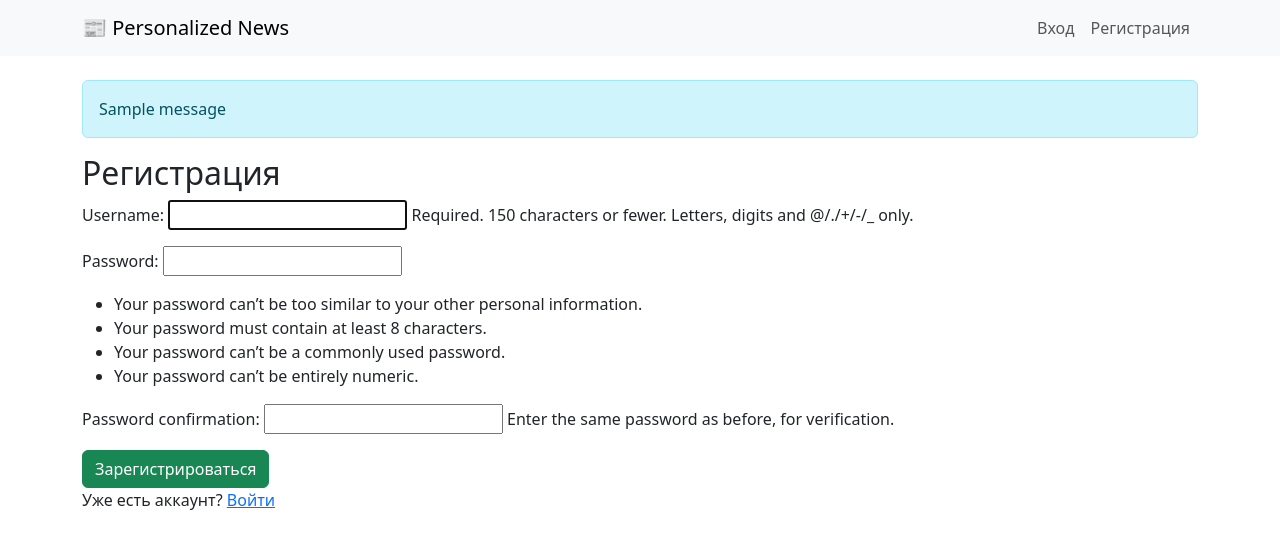
After one commit to Ruslan4ikA/personalized-news, a Django app: page /register/ in a window 1280 px wide. The commit adds this page. Shown: the top 549 px of the page. Run offline with Django 5.2, Linux system fonts and the light colour scheme; tables that the repository leaves empty hold one stand-in row (values such as "Sample post"); one stand-in notice (Sample message) is shown.

Commit message:
форма регстрации и авторизации

```diff
--- a/core/settings.py
+++ b/core/settings.py
@@ -29,6 +29,12 @@ DEBUG = True
 
 ALLOWED_HOSTS = []
 
+# Аутентификация
+LOGIN_REDIRECT_URL = '/'
+LOGOUT_REDIRECT_URL = '/'
+
+# Чтобы сообщения (например, об успешной регистрации) работали
+MESSAGE_STORAGE = 'django.contrib.messages.storage.session.SessionStorage'
 
 # Application definition
 
--- a/news/templates/base.html
+++ b/news/templates/base.html
@@ -1,5 +1,5 @@
 <!DOCTYPE html>
-<html lang="en">
+<html lang="ru">
 <head>
     <meta charset="UTF-8">
     <meta name="viewport" content="width=device-width, initial-scale=1.0">
@@ -10,9 +10,27 @@
     <nav class="navbar navbar-expand-lg navbar-light bg-light">
         <div class="container">
             <a class="navbar-brand" href="{% url 'news:list' %}">📰 Personalized News</a>
+            <div class="navbar-nav ms-auto">
+                {% if user.is_authenticated %}
+                    <span class="navbar-text me-3">Привет, <strong>{{ user.username }}</strong>!</span>
+                    <!-- Вместо <a> используем форму -->
+                    <form method="post" action="{% url 'news:logout' %}" class="d-inline">
+                        {% csrf_token %}
+                        <button type="submit" class="btn btn-link nav-link">Выход</button>
+                    </form>
+                {% else %}
+                    <a class="nav-link" href="{% url 'news:login' %}">Вход</a>
+                    <a class="nav-link" href="{% url 'news:register' %}">Регистрация</a>
+                {% endif %}
+            </div>
         </div>
     </nav>
     <div class="container mt-4">
+        {% if messages %}
+            {% for message in messages %}
+                <div class="alert alert-info">{{ message }}</div>
+            {% endfor %}
+        {% endif %}
         {% block content %}{% endblock %}
     </div>
 </body>
--- a/news/templates/news/detail.html
+++ b/news/templates/news/detail.html
@@ -27,7 +27,7 @@
             <a href="{% url 'news:vote' news.pk -1 %}" class="btn btn-danger">👎 Downvote</a>
         {% endif %}
     {% else %}
-        <p><a href="{{ login_url }}">Log in</a> to vote!</p>
+        <p><a href="{% url 'news:login' %}?next={{ request.get_full_path|urlencode }}">Войдите</a>, чтобы голосовать!</p>
     {% endif %}
 </div>
 
--- /dev/null
+++ b/news/templates/registration/register.html
@@ -0,0 +1,11 @@
+<!-- news/templates/registration/register.html -->
+{% extends 'base.html' %}
+{% block content %}
+<h2>Регистрация</h2>
+<form method="post">
+    {% csrf_token %}
+    {{ form.as_p }}
+    <button type="submit" class="btn btn-success">Зарегистрироваться</button>
+</form>
+<p>Уже есть аккаунт? <a href="{% url 'news:login' %}">Войти</a></p>
+{% endblock %}
--- a/news/urls.py
+++ b/news/urls.py
@@ -1,6 +1,7 @@
 # news/urls.py
 from django.urls import path, re_path
 from . import views, admin_views
+from django.contrib.auth import views as auth_views
 
 app_name = 'news'
 
@@ -9,5 +10,11 @@ urlpatterns = [
     path('<int:pk>/', views.news_detail, name='detail'),
     re_path(r'^(?P<pk>[0-9]+)/vote/(?P<value>-?\d+)/$', views.vote_news, name='vote'),
 
+    # Аутентификация
+    path('login/', auth_views.LoginView.as_view(template_name='registration/login.html'), name='login'),
+    path('logout/', auth_views.LogoutView.as_view(next_page='news:list'), name='logout'),
+    path('register/', views.register, name='register'),
+
+    # Экспорт
     path('export/', admin_views.export_xlsx_view, name='admin_export'),
 ]
--- a/news/views.py
+++ b/news/views.py
@@ -3,6 +3,8 @@ from django.db.models import Count, Q
 from django.contrib.auth.decorators import login_required
 from .models import News, Category, Vote
 from django.conf import settings
+from django.contrib.auth.forms import UserCreationForm
+from django.contrib.auth import login
 
 def news_list(request):
     query = request.GET.get('q')
@@ -74,3 +76,14 @@ def vote_news(request, pk, value):
         defaults={'value': value}
     )
     return redirect('news:detail', pk=pk)
+
+def register(request):
+    if request.method == 'POST':
+        form = UserCreationForm(request.POST)
+        if form.is_valid():
+            user = form.save()
+            login(request, user)  # автоматический вход после регистрации
+            return redirect('news:list')
+    else:
+        form = UserCreationForm()
+    return render(request, 'registration/register.html', {'form': form})
```
Also changed, not shown: news/templates/registration/login.html (added, +11 -0 lines).
